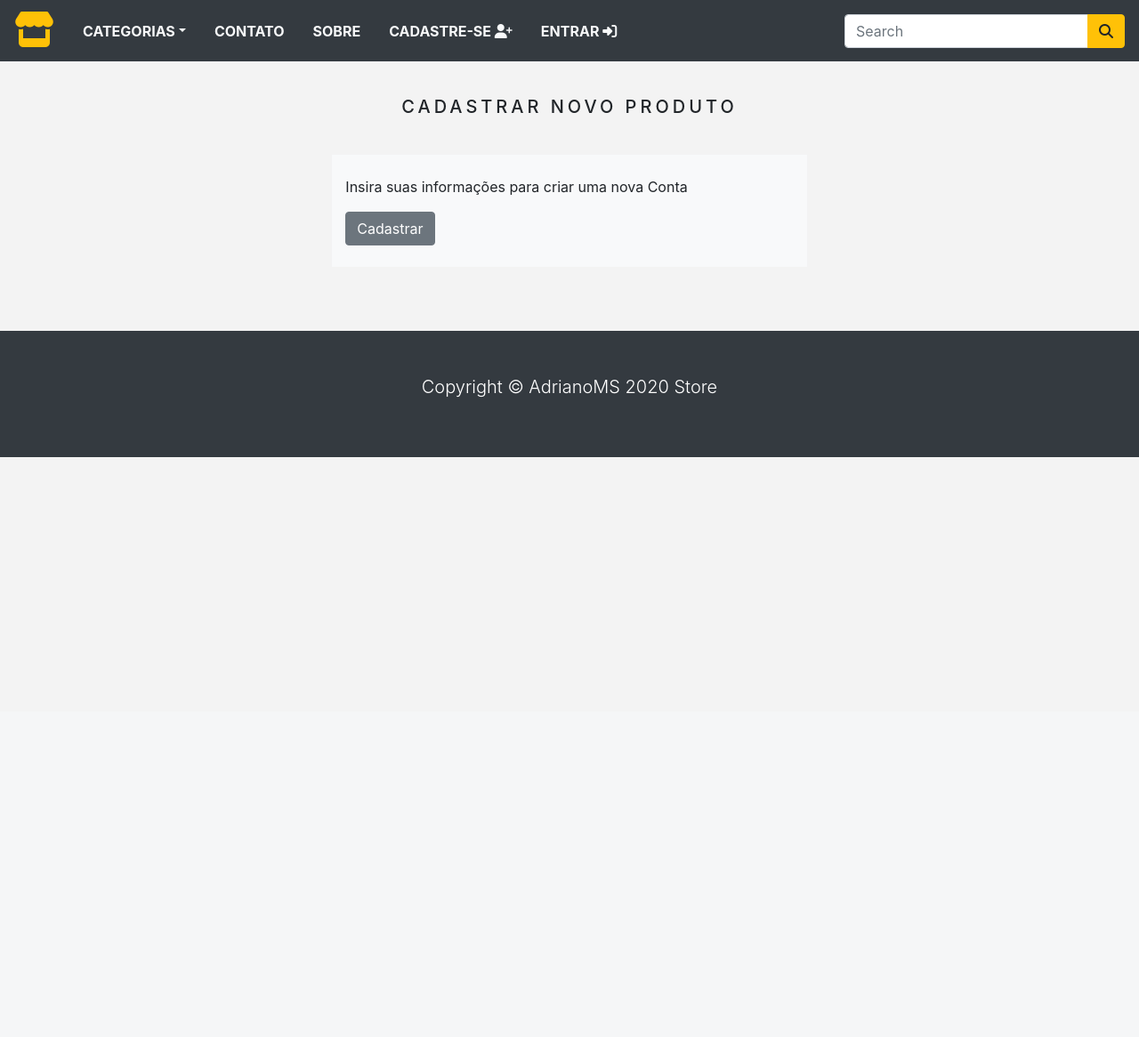
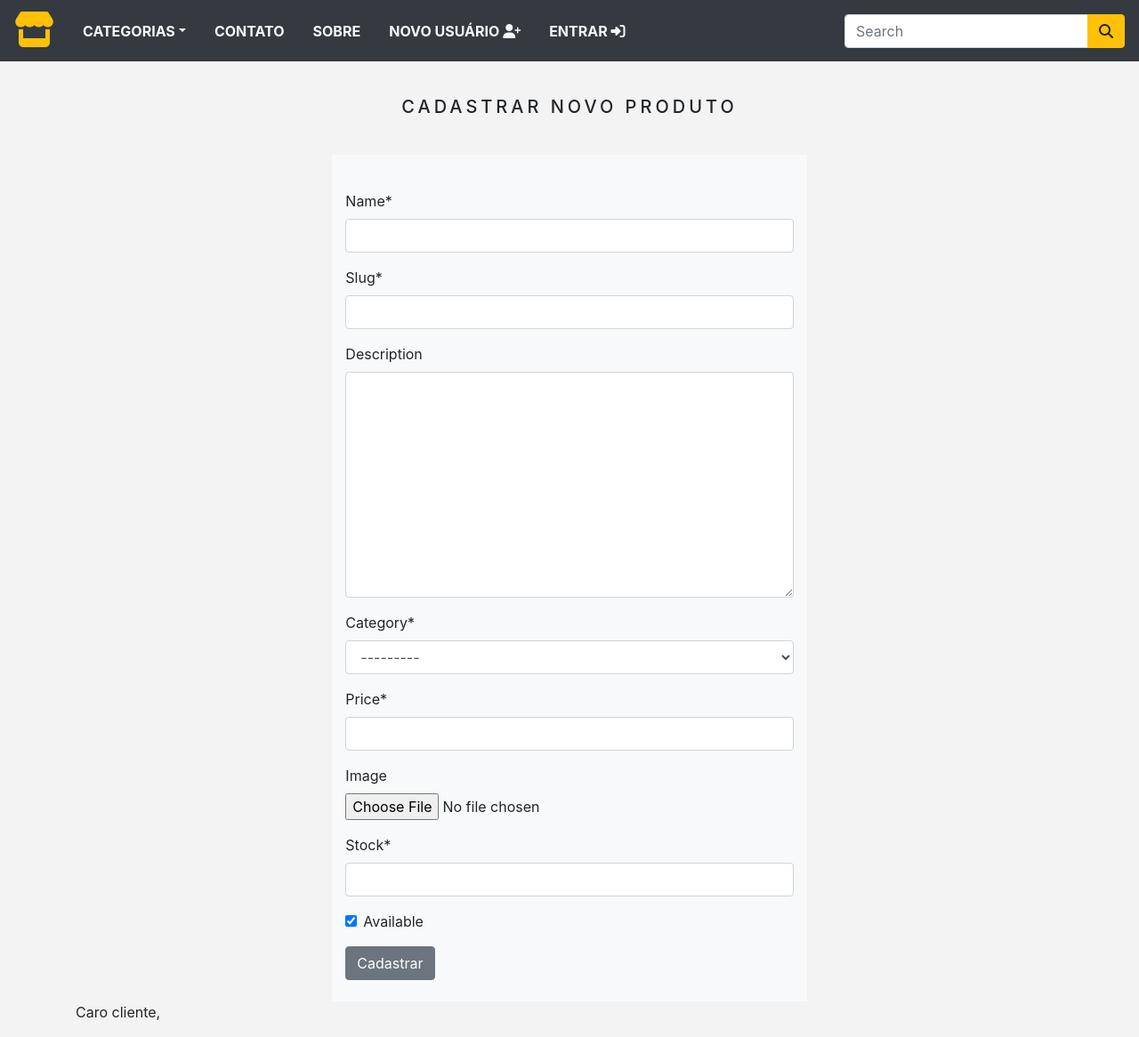
Before and after one commit to Sancho777/brasilprev_ecommerce_django, a Django app: page /newproduct/ in a window 1280 px wide. Shown: the top 1166 px of the page at 89% size. Before the commit the page ends 514 px from the top, so only its background shows below. Run offline with Django 3.2, Linux system fonts and the light colour scheme; data that the repository does not hold is empty; some libraries are stand-ins or nearby versions.

Commit message:
Created User Product API

```diff
--- a/ecommerce_brasilprev/store/forms.py
+++ b/ecommerce_brasilprev/store/forms.py
@@ -1,6 +1,7 @@
 from django import forms
 from django.contrib.auth.forms import UserCreationForm
 from django.contrib.auth.models import User
+from .models import Product
 
 class SignUpForm(UserCreationForm):
     first_name = forms.CharField(max_length=100, required=True)
@@ -10,3 +11,9 @@ class SignUpForm(UserCreationForm):
     class Meta:
         model = User
         fields = ('first_name', 'last_name', 'username', 'password1', 'password2', 'email')
+
+class newProductForm(forms.ModelForm):
+
+    class Meta:
+        model = Product
+        fields = "__all__"
--- a/ecommerce_brasilprev/store/templates/home.html
+++ b/ecommerce_brasilprev/store/templates/home.html
@@ -30,9 +30,15 @@ Página Principal
         <div class="col-9 mx-auto col-md-6 col-lg-3">
           <div class="card mb-4" style="border-color: transparent;">
             <div class="p-4">
+              {% if product.image %}
               <a href="{{product.get_url}}">
                 <img src="{{product.image.url}}" class="card-img-top" alt="{{product.name}}">
               </a>
+              {% else %}
+              <a href="{{product.get_url}}">
+                <img src="{% static 'img/nokia.jpg' %}" class="card-img-top" alt="{{product.name}}">
+              </a>
+              {% endif %}
             </div>
             <div class="card-footer d-flex justify-content-between"
             style="background: transparent; border-color: transparent;">
--- a/ecommerce_brasilprev/store/templates/navbar.html
+++ b/ecommerce_brasilprev/store/templates/navbar.html
@@ -20,6 +20,11 @@
           </span>
          </li>
          <li class="nav-item">
+           <a class="nav-link text-light text-uppercase font-weight-bold px-3" href="{% url 'newproduct' %}">
+            Cadastrar Produto <i class="fas fa-plus"></i>
+           </a>
+          </li>
+         <li class="nav-item">
            <a class="nav-link text-light text-uppercase font-weight-bold px-3" href="{% url 'signout' %}">
             Sair <i class="fas fa-sign-out-alt"></i>
            </a>
@@ -27,7 +32,7 @@
         {% else %}
           <li class="nav-item">
             <a class="nav-link text-light text-uppercase font-weight-bold px-3" href="{% url 'signup' %}">
-             Cadastre-se <i class="fas fa-user-plus"></i>
+             Novo Usuário <i class="fas fa-user-plus"></i>
             </a>
            </li>
            <li class="nav-item">
--- a/ecommerce_brasilprev/store/templates/newproduct.html
+++ b/ecommerce_brasilprev/store/templates/newproduct.html
@@ -9,7 +9,6 @@ Novo Produto
 {% block content %}
 
  <div>
-   {% if not form.is_valid %}
    <div class="mx-auto">
      <br>
      <h1 class="product_title text-center">
@@ -18,10 +17,7 @@ Novo Produto
      <br>
      <div class="col-9 col-sm-9 col-md-6 col-lg-5 mx-auto bg-light">
        <br>
-       <p>
-         Insira suas informações para criar uma nova Conta
-       </p>
-       <form class="" method="post">
+       <form class="" method="post" enctype='multipart/form-data'>
          {% csrf_token %}
          <p>{{ form | crispy }}</p>
          <button type="submit" name="button" class="btn btn-secondary">Cadastrar</button>
@@ -29,26 +25,19 @@ Novo Produto
        <br>
      </div>
    </div>
-   {% else %}
    <div class="mx-auto">
-     <br>
-     <h1 class="product_title text-center">
-       Sua conta foi criada com sucesso
-     </h1>
-     <br>
      <div class="container">
        <p class="font-weigth-bold">
          Caro cliente,
          <br>
          <br>
-         Sua conta foi criada e está pronta para ser usada.
+
          <br>
          <a href="{% url 'home' %}">Continue suas compras</a> e aproveite as nossas promoções!
        </p>
      </div>
    </div>
 
-   {% endif %}
  </div>
  <br>
 {% endblock %}
--- a/ecommerce_brasilprev/store/urls.py
+++ b/ecommerce_brasilprev/store/urls.py
@@ -6,7 +6,7 @@ urlpatterns = [
     path('category/<slug:category_slug>', views.home, name='products_by_category'),
     path('category/<slug:category_slug>/<slug:product_slug>', views.productPage, name='product_detail'),
     path('cart/', views.cart, name='cart'),
-    path('newproduct/', views.newProduct, name='newproduct'),
+    path('newproduct/', views.newProductView, name='newproduct'),
 
     path('account/create/', views.signupView, name='signup'),
     path('account/signin/', views.signinView, name='signin'),
--- a/ecommerce_brasilprev/store/views.py
+++ b/ecommerce_brasilprev/store/views.py
@@ -2,7 +2,7 @@ from django.shortcuts import render, get_object_or_404, redirect
 from .models import Category, Product, Cart, CartItem
 from django.core.exceptions import ObjectDoesNotExist
 from django.contrib.auth.models import Group, User
-from .forms import SignUpForm
+from .forms import SignUpForm, newProductForm
 from django.contrib.auth.forms import AuthenticationForm
 from django.contrib.auth import login, authenticate, logout
 
@@ -64,3 +64,17 @@ def signinView(request):
 def signoutView(request):
     logout(request)
     return redirect('signin')
+
+def newProductView(request):
+    form = newProductForm()
+
+    if request.method == 'POST':
+        form = newProductForm(request.POST)
+        if form.is_valid():
+            form.save(commit=True)
+            return home(request)
+        else:
+            print("ERROR FORM INVALID")
+
+
+    return render(request, 'newproduct.html', {'form': form})
```
Also changed, not shown: ecommerce_brasilprev/static/media/product/iPhoneXS_eC59zoV.png (added), ecommerce_brasilprev/store/static/img/nokia.jpg (added), 1 other file.
